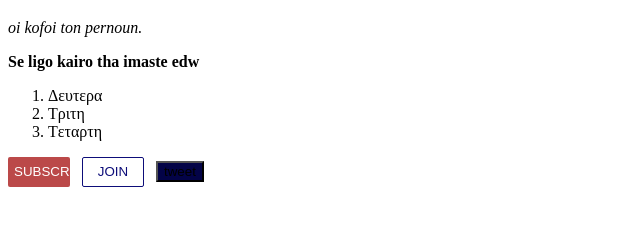
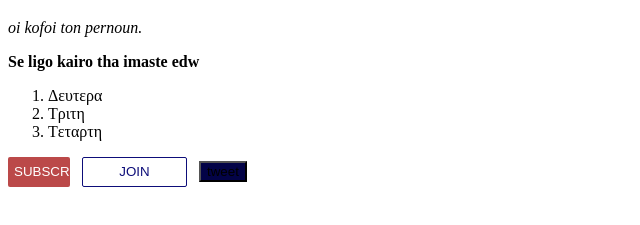
Before and after one commit to Pitu35/Pitu-website, a plain HTML site: page index.html in a window 1280 px wide. Shown: the part 61-286 px from the top of the page, without its empty margins (0-640 px from the left). Drawn offline with Linux system fonts and the light colour scheme.

Commit message:
Add files via upload

```diff
--- a/index.html
+++ b/index.html
@@ -38,7 +38,7 @@
           border-width: 1px;
           color: rgb(13, 13, 121) ;
           height: 30px;
-          width: 62px;
+          width: 105px;
           border-radius: 2px;
           cursor: pointer;
           margin-right: 8px;
```
